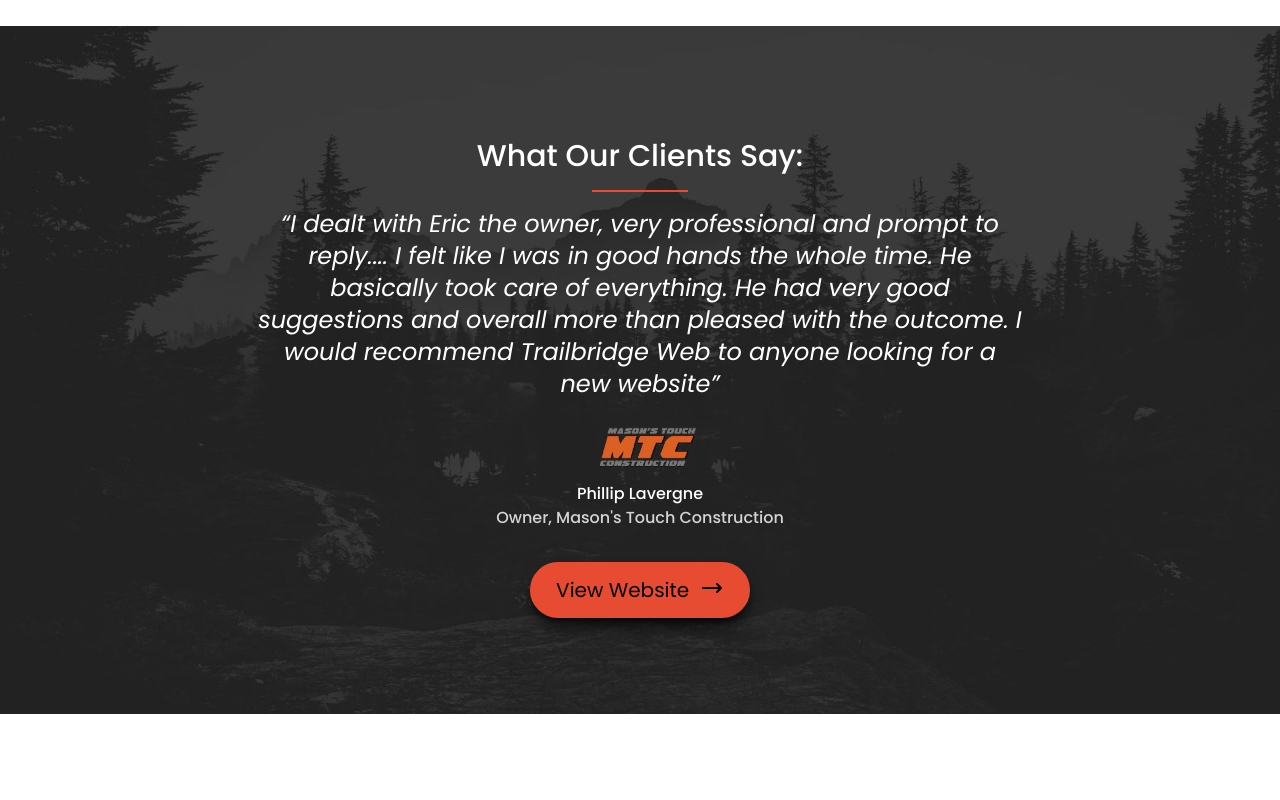
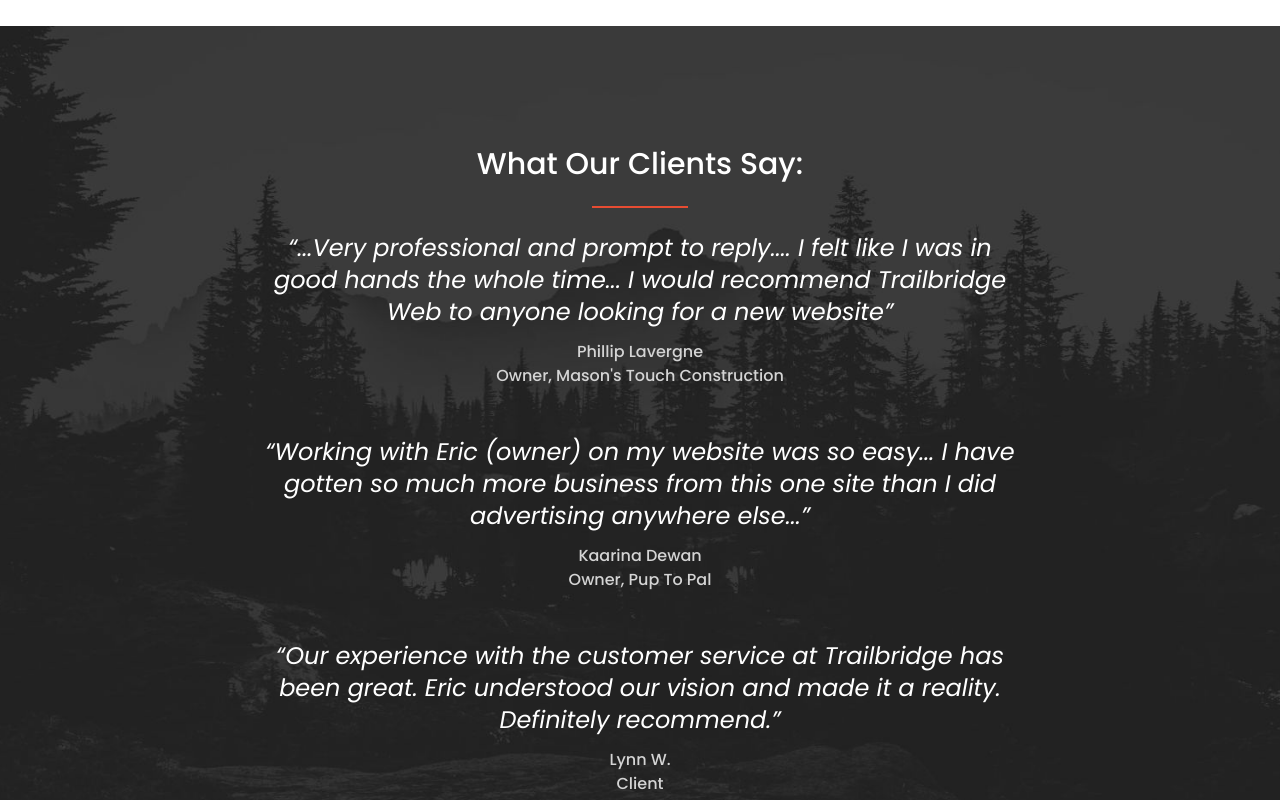
Before and after one commit to EMurrell/Agency-Beta, a Next.js app: page / in a window 1280 px wide. Shown: the part 1620-2420 px from the top of the page. Built offline with nearby package versions, Linux system fonts and the light colour scheme.

Commit message:
add to testimonials

```diff
--- a/components/Testimonial.js
+++ b/components/Testimonial.js
@@ -12,49 +12,98 @@ export default function Testimonials() {
     <section className="px-8 py-16 overflow-hidden text-white bg-center bg-cover md:py-24 font-display bg-testimonial ">
       <div className="flex flex-col justify-center ">
         <FadeUp>
-          <h1 className="py-4 text-2xl font-medium text-center md:text-3xl ">
+          <h1 className="py-6 text-2xl font-medium text-center md:text-3xl ">
             What Our Clients Say:
           </h1>
         </FadeUp>
         <div className="flex self-center w-24 border-t-2 border-highlight2"></div>
-        <blockquote className="mt-4">
+        <blockquote className="mt-6">
           <FadeIn>
             <div className="max-w-3xl mx-auto text-lg leading-7 text-center text-white md:text-2xl">
               <em>
-                &ldquo;I dealt with Eric the owner, very professional and prompt
-                to reply.... I felt like I was in good hands the whole time. He
-                basically took care of everything. He had very good suggestions
-                and overall more than pleased with the outcome. I would
-                recommend Trailbridge Web to anyone looking for a new
-                website&rdquo;
+                &ldquo;...Very professional and prompt to reply.... I felt like
+                I was in good hands the whole time... I would recommend
+                Trailbridge Web to anyone looking for a new website&rdquo;
               </em>
             </div>
           </FadeIn>
-          <footer className="mt-2">
+          <footer className="">
             <div className="flex flex-col items-center justify-center">
               <FadeIn>
                 <div className="flex flex-col items-center mt-3 text-center">
-                  <div className="pl-4 opacity-90">
+                  {/* <div className="pl-4 opacity-90">
                     <Image
                       src="/mtclogo2.png"
                       alt="mtc logo"
                       width={100}
                       height={55}
                     />
-                  </div>
-                  <p className="text-base font-medium font-body ">
+                  </div> */}
+                  <p className="text-base font-medium font-body text-neutral-300">
                     Phillip Lavergne
                   </p>
 
                   <p className="text-base font-medium font-body text-neutral-300">
                     Owner, Mason&apos;s Touch Construction
                   </p>
-                  <a href="https://masonstouch.com">
+                  {/* <a href="https://masonstouch.com">
                     <p className="flex flex-row px-6 py-3 mt-8 text-xl text-black border-2 rounded-full shadow-lg font-body hover:bg-neutral-700 shadow-black/80 hover:text-highlight2 border-highlight2 bg-highlight2">
                       View Website &nbsp;{" "}
                       <ArrowNarrowRightIcon className="w-6 h-6 text-black hover:text-highlight2" />
                     </p>
-                  </a>
+                  </a> */}
+                </div>
+              </FadeIn>
+            </div>
+          </footer>
+        </blockquote>
+        <blockquote className="mt-12">
+          <FadeIn>
+            <div className="max-w-3xl mx-auto text-lg leading-7 text-center text-white md:text-2xl">
+              <em>
+                &ldquo;Working with Eric (owner) on my website was so easy... I
+                have gotten so much more business from this one site than I did
+                advertising anywhere else...&rdquo;
+              </em>
+            </div>
+          </FadeIn>
+          <footer className="">
+            <div className="flex flex-col items-center justify-center">
+              <FadeIn>
+                <div className="flex flex-col items-center mt-3 text-center">
+                  <p className="text-base font-medium font-body text-neutral-300">
+                    Kaarina Dewan
+                  </p>
+
+                  <p className="text-base font-medium font-body text-neutral-300">
+                    Owner, Pup To Pal
+                  </p>
+                </div>
+              </FadeIn>
+            </div>
+          </footer>
+        </blockquote>
+        <blockquote className="mt-12">
+          <FadeIn>
+            <div className="max-w-3xl mx-auto text-lg leading-7 text-center text-white md:text-2xl">
+              <em>
+                &ldquo;Our experience with the customer service at Trailbridge
+                has been great. Eric understood our vision and made it a
+                reality. Definitely recommend.&rdquo;
+              </em>
+            </div>
+          </FadeIn>
+          <footer className="">
+            <div className="flex flex-col items-center justify-center">
+              <FadeIn>
+                <div className="flex flex-col items-center mt-3 text-center">
+                  <p className="text-base font-medium font-body text-neutral-300">
+                    Lynn W.
+                  </p>
+
+                  <p className="text-base font-medium font-body text-neutral-300">
+                    Client
+                  </p>
                 </div>
               </FadeIn>
             </div>
```
Also changed, not shown: public/maple.png (added), public/night-city3.jpg (deleted).
